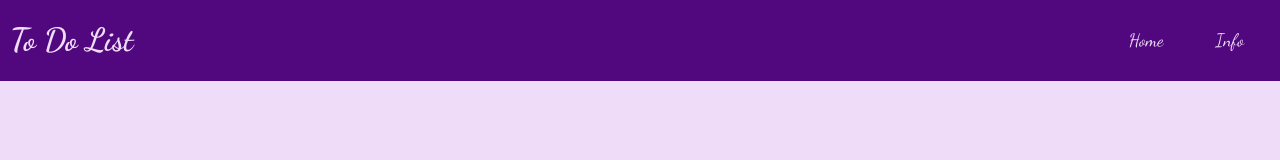
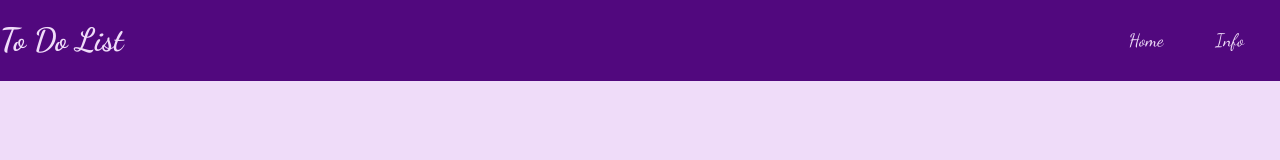
Before and after one commit to silpakopparthi/Group-VWJS-To-Do-List-Project, a React (Create React App) app in the folder to-do-list-project/: page / in a window 1280 px wide. Shown: the top 160 px of the page. Built offline with nearby package versions, Linux system fonts and the light colour scheme.

Commit message:
Fixing a style issue

```diff
--- a/to-do-list-project/src/App.css
+++ b/to-do-list-project/src/App.css
@@ -22,9 +22,6 @@
   align-content: center;
   color:#EFDCF9;
   font-family: "Dancing Script", cursive;
-}
-.header-title{
-  margin-left: 10px;;
 }
 
 
```
